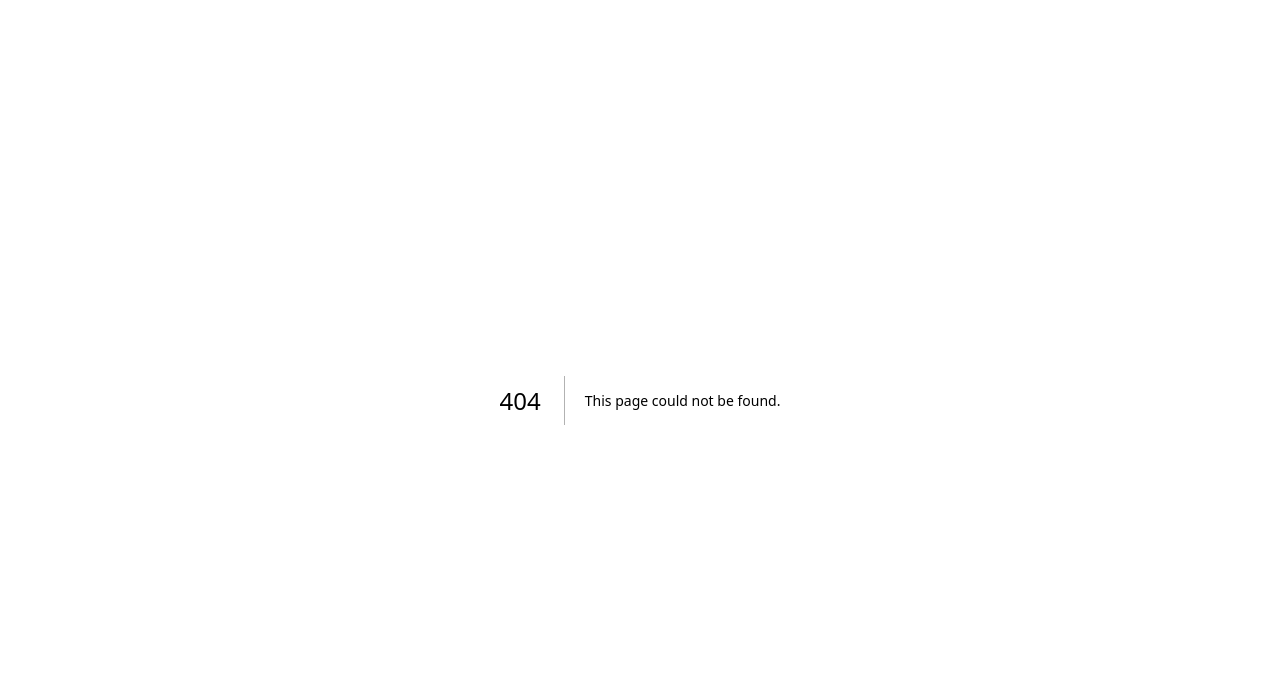
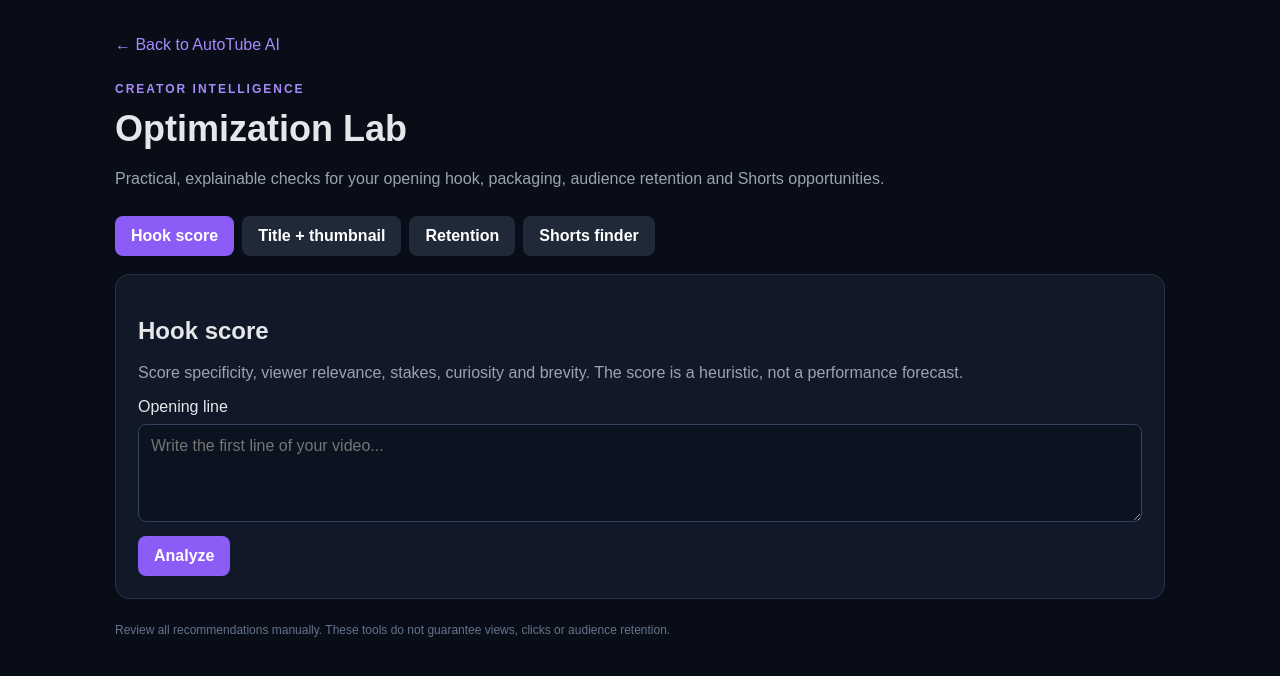
Before and after one commit to Yogesh18072005/AutoTube-AI, a Next.js app in the folder apps/web/: page /optimization in a window 1280 px wide. Before the commit this address had no page. Shown: the top 676 px of the page. Built offline with nearby package versions, Linux system fonts and the light colour scheme; no server answers.

Commit message:
Add creator optimization lab dashboard

```diff
--- /dev/null
+++ b/apps/web/src/app/optimization/page.tsx
@@ -0,0 +1,85 @@
+"use client";
+
+import { useState } from "react";
+
+const API = process.env.NEXT_PUBLIC_API_URL || "http://localhost:8000";
+
+type Tool = "hook" | "title" | "retention" | "shorts";
+type Result = Record<string, unknown>;
+
+async function post(path: string, payload: unknown): Promise<Result> {
+  const response = await fetch(API + path, {
+    method: "POST",
+    headers: { "Content-Type": "application/json" },
+    body: JSON.stringify(payload),
+  });
+  const data = await response.json().catch(() => ({}));
+  if (!response.ok) throw new Error(data.detail || "Analysis request failed.");
+  return data as Result;
+}
+
+const panelStyle: React.CSSProperties = { background: "#111827", border: "1px solid #263247", borderRadius: 14, padding: 22, marginTop: 18 };
+const fieldStyle: React.CSSProperties = { display: "block", width: "100%", marginTop: 8, padding: 12, borderRadius: 8, border: "1px solid #34445c", background: "#0b1220", color: "#f8fafc", font: "inherit" };
+const buttonStyle: React.CSSProperties = { border: 0, borderRadius: 8, padding: "11px 16px", background: "#8b5cf6", color: "white", fontWeight: 700, cursor: "pointer", marginTop: 14 };
+
+export default function OptimizationPage() {
+  const [tool, setTool] = useState<Tool>("hook");
+  const [hook, setHook] = useState("");
+  const [title, setTitle] = useState("");
+  const [thumbnail, setThumbnail] = useState("");
+  const [retention, setRetention] = useState("0,100\n15,90\n30,75\n45,68\n60,60");
+  const [transcript, setTranscript] = useState("0-6 | Why do most people misunderstand this?\n6-15 | The first important idea is simpler than you think.\n15-25 | Here is a practical example you can use today.");
+  const [result, setResult] = useState<Result | null>(null);
+  const [error, setError] = useState("");
+  const [busy, setBusy] = useState(false);
+
+  async function analyze() {
+    setBusy(true); setError(""); setResult(null);
+    try {
+      let data: Result;
+      if (tool === "hook") data = await post("/api/v1/optimization/hook-score", { hook });
+      else if (tool === "title") data = await post("/api/v1/optimization/title-check", { title, thumbnail_text: thumbnail });
+      else if (tool === "retention") {
+        const points = retention.split(/\r?\n/).filter(Boolean).map((line) => {
+          const [seconds, audience_percent] = line.split(",").map(Number);
+          if (!Number.isFinite(seconds) || !Number.isFinite(audience_percent)) throw new Error("Use one seconds,percentage pair per line.");
+          return { seconds, audience_percent };
+        });
+        data = await post("/api/v1/optimization/retention", { points });
+      } else {
+        const segments = transcript.split(/\r?\n/).filter(Boolean).map((line) => {
+          const match = line.match(/^\s*(\d+(?:\.\d+)?)-(\d+(?:\.\d+)?)\s*\|\s*(.+)$/);
+          if (!match) throw new Error("Use this format: start-end | spoken words");
+          return { start_seconds: Number(match[1]), end_seconds: Number(match[2]), text: match[3] };
+        });
+        data = await post("/api/v1/optimization/shorts-candidates", { segments });
+      }
+      setResult(data);
+    } catch (err) { setError(err instanceof Error ? err.message : "Could not complete analysis."); }
+    finally { setBusy(false); }
+  }
+
+  const tabs: Array<[Tool, string]> = [["hook", "Hook score"], ["title", "Title + thumbnail"], ["retention", "Retention"], ["shorts", "Shorts finder"]];
+
+  return <main style={{ minHeight: "100vh", background: "#080d18", color: "#e5e7eb", padding: "36px 5vw", fontFamily: "Arial, sans-serif" }}>
+    <div style={{ maxWidth: 1050, margin: "0 auto" }}>
+      <a href="/" style={{ color: "#a78bfa", textDecoration: "none" }}>← Back to AutoTube AI</a>
+      <p style={{ color: "#a78bfa", letterSpacing: 2, fontSize: 12, fontWeight: 700, marginTop: 28 }}>CREATOR INTELLIGENCE</p>
+      <h1 style={{ fontSize: 36, margin: "8px 0" }}>Optimization Lab</h1>
+      <p style={{ color: "#9ca3af", lineHeight: 1.6 }}>Practical, explainable checks for your opening hook, packaging, audience retention and Shorts opportunities.</p>
+      <div style={{ display: "flex", flexWrap: "wrap", gap: 8, marginTop: 24 }}>
+        {tabs.map(([key, label]) => <button key={key} onClick={() => { setTool(key); setResult(null); setError(""); }} style={{ ...buttonStyle, marginTop: 0, background: tool === key ? "#8b5cf6" : "#1f2937" }}>{label}</button>)}
+      </div>
+      <section style={panelStyle}>
+        {tool === "hook" && <><h2>Hook score</h2><p style={{ color: "#9ca3af" }}>Score specificity, viewer relevance, stakes, curiosity and brevity. The score is a heuristic, not a performance forecast.</p><label>Opening line<textarea value={hook} onChange={e => setHook(e.target.value)} rows={4} style={fieldStyle} placeholder="Write the first line of your video..." /></label></>}
+        {tool === "title" && <><h2>Title + thumbnail checker</h2><p style={{ color: "#9ca3af" }}>Check title length, vague wording, front-loaded clarity and repeated thumbnail text.</p><label>Video title<input value={title} onChange={e => setTitle(e.target.value)} style={fieldStyle} placeholder="Your YouTube title" /></label><label style={{ display: "block", marginTop: 16 }}>Thumbnail words<input value={thumbnail} onChange={e => setThumbnail(e.target.value)} style={fieldStyle} placeholder="Text shown on the thumbnail" /></label></>}
+        {tool === "retention" && <><h2>Audience retention analyzer</h2><p style={{ color: "#9ca3af" }}>Paste timestamp,percentage pairs from your YouTube Studio export. Example: 15,82 means 82% at 15 seconds.</p><label>Seconds, audience percentage<textarea value={retention} onChange={e => setRetention(e.target.value)} rows={8} style={fieldStyle} /></label></>}
+        {tool === "shorts" && <><h2>Shorts candidate finder</h2><p style={{ color: "#9ca3af" }}>Paste timestamped transcript segments. Each line must look like 0-8 | spoken words.</p><label>Transcript segments<textarea value={transcript} onChange={e => setTranscript(e.target.value)} rows={8} style={fieldStyle} /></label></>}
+        <button onClick={() => void analyze()} disabled={busy} style={{ ...buttonStyle, opacity: busy ? 0.6 : 1 }}>{busy ? "Analyzing…" : "Analyze"}</button>
+        {error && <p role="alert" style={{ color: "#fca5a5" }}>{error}</p>}
+      </section>
+      {result && <section style={panelStyle}><h2>Analysis result</h2><pre style={{ whiteSpace: "pre-wrap", overflowWrap: "anywhere", color: "#cbd5e1", lineHeight: 1.6 }}>{JSON.stringify(result, null, 2)}</pre></section>}
+      <p style={{ color: "#64748b", fontSize: 12, marginTop: 24 }}>Review all recommendations manually. These tools do not guarantee views, clicks or audience retention.</p>
+    </div>
+  </main>;
+}
```
